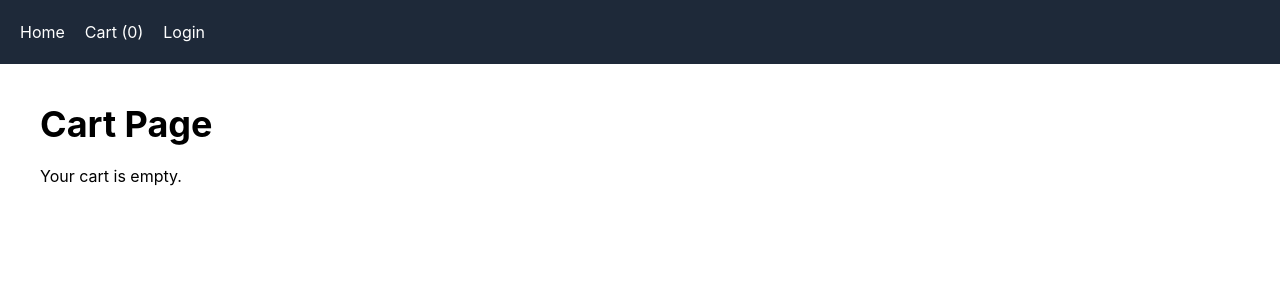
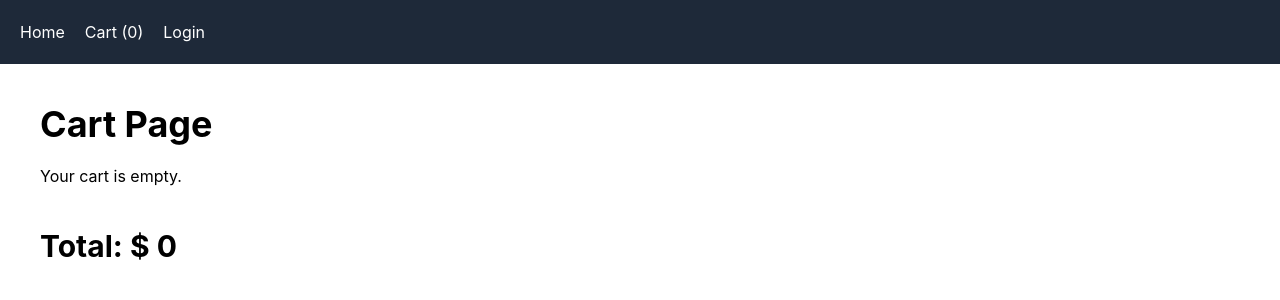
Before and after one commit to Iresha2002/Tech-Nest, a Vue app: page /cart in a window 1280 px wide. Shown: the top 300 px of the page. Built offline with nearby package versions, Linux system fonts and the light colour scheme.

Commit message:
Add product quantity system

```diff
--- a/src/stores/cartStore.ts
+++ b/src/stores/cartStore.ts
@@ -5,6 +5,7 @@ type CartItem = {
   title: string
   price: number
   image: string
+  quantity: number
 }
 
 export const useCartStore = defineStore('cart', {
@@ -13,9 +14,28 @@ export const useCartStore = defineStore('cart', {
   }),
 
   actions: {
-    addToCart(product: CartItem) {
-      this.items.push(product)
-      console.log(this.items)
+   addToCart(product: CartItem) {
+
+  const existingItem = this.items.find(
+    item => item.id === product.id
+  )
+
+  if (existingItem) {
+
+    existingItem.quantity++
+
+  } else {
+
+    this.items.push({
+      ...product,
+      quantity: 1,
+    })
+
+  }
+
+  console.log(this.items)
+
+
     },
   },
 })
--- a/src/views/CartView.vue
+++ b/src/views/CartView.vue
@@ -8,6 +8,14 @@ const removeItem = (id: number) => {
 
   cartStore.items = cartStore.items.filter(
     item => item.id !== id
+  )
+
+}
+const totalPrice = () => {
+
+  return cartStore.items.reduce(
+    (total, item) => total + item.price * item.quantity,
+    0
   )
 
 }
@@ -47,14 +55,15 @@ const removeItem = (id: number) => {
         <div class="flex-1">
 
           <h2 class="text-2xl font-bold">
-            {{ item.title }}
+            {{ item.title }} × {{ item.quantity }}
           </h2>
 
           <p class="text-green-500">
-            $ {{ item.price }}
+            $ {{ item.price }} x {{ item.quantity }} = $ {{ item.price * item.quantity }}
           </p>
 
         </div>
+
 
         <button
           @click="removeItem(item.id)"
@@ -66,7 +75,13 @@ const removeItem = (id: number) => {
       </div>
 
     </div>
+    <div class="mt-10 text-3xl font-bold">
+
+  Total: $ {{ totalPrice() }}
+
+</div>
 
   </div>
 
+
 </template>
```
